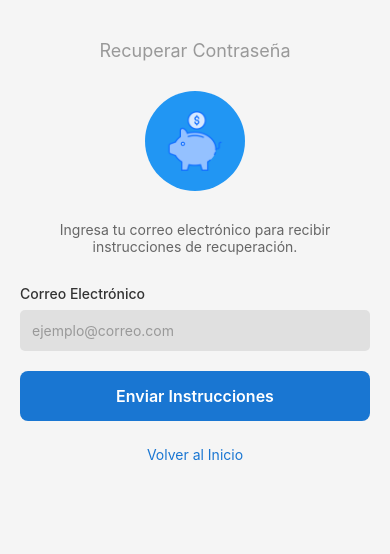
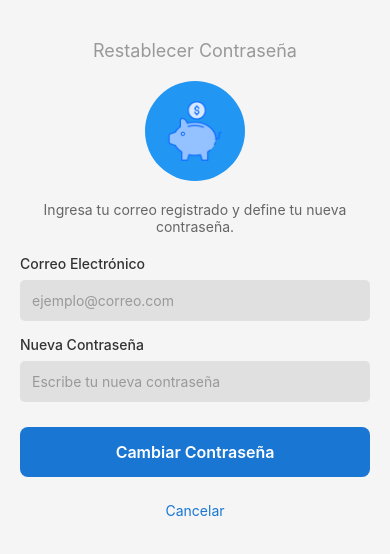
Before and after one commit to RoblesMorenoMonicaMorela/AhorraApp, a React Native app in the folder AhorraApp/: screen /Recuperar in a window 390 px wide. Shown: the top 554 px of the page. Built offline with nearby package versions, Linux system fonts and the light colour scheme.

Commit message:
olvidar contraseña

```diff
--- a/AhorraApp/App.js
+++ b/AhorraApp/App.js
@@ -89,6 +89,8 @@ const AppNavigator = () => {
           <Stack.Screen name="Moneda" component={MonedaScreen} />
           <Stack.Screen name="Idioma" component={IdiomaScreen} />
           <Stack.Screen name="CambiarContra" component={CambiarContraScreen} />
+          <Stack.Screen name="Perfil" component={PerfilScreen} />
+
         </>
       ) : (
         // === ZONA PÚBLICA (Sin Loguear) ===
--- a/AhorraApp/controllers/UsuarioController.js
+++ b/AhorraApp/controllers/UsuarioController.js
@@ -6,36 +6,40 @@ export class UsuarioController {
     await DatabaseService.initialize();
   }
 
-  // Validar formato de email
-  validarEmail(email) {
-    const re = /^[^\s@]+@[^\s@]+\.[^\s@]+$/;
-    return re.test(email);
+  async login(email, password) {
+    const user = await DatabaseService.loginUser(email, password);
+    if (!user) {
+      throw new Error('Credenciales incorrectas');
+    }
+    return user;
   }
 
   async registrar(nombre, email, password) {
-    if (!nombre || !email || !password) throw new Error("Todos los campos son obligatorios.");
-    if (!this.validarEmail(email)) throw new Error("Correo inválido.");
-    if (password.length < 6) throw new Error("Contraseña mínima de 6 caracteres.");
-
+    if (!nombre || !email || !password) {
+      throw new Error('Todos los campos son obligatorios');
+    }
     try {
-      return await DatabaseService.registerUser(nombre, email, password);
+      const newUser = await DatabaseService.registerUser(nombre, email, password);
+      return newUser;
     } catch (error) {
-      throw new Error("No se pudo registrar. Es posible que el correo ya exista.");
+      throw new Error('Error al registrar: ' + error.message);
     }
   }
 
+  // FUNCIÓN CORREGIDA PARA CAMBIO DE CONTRASEÑA DIRECTO
+  async restablecerContrasenaDirecta(email, nuevaPass) {
+    // 1. Validaciones
+    if (!email) throw new Error("El correo es obligatorio.");
+    if (!nuevaPass || nuevaPass.length < 4) throw new Error("La nueva contraseña debe tener al menos 4 caracteres.");
 
-  async login(email, password) {
-    if (!email || !password) throw new Error("Ingresa correo y contraseña.");
-    const user = await DatabaseService.loginUser(email, password);
-    if (!user) throw new Error("Usuario o contraseña incorrectos.");
-    return user;
-  }
+    // 2. Verificar que el usuario exista
+    const existe = await DatabaseService.checkEmailExists(email);
+    if (!existe) {
+      throw new Error("No existe ninguna cuenta registrada con este correo.");
+    }
 
-  // --- ESTA ES LA FUNCIÓN QUE FALTABA ---
-  async actualizarPerfil(id, nombre, email, telefono, direccion) {
-    if (!nombre || !email) throw new Error("Nombre y correo son obligatorios.");
-    // Aquí podrías agregar más validaciones si quisieras
-    return await DatabaseService.updateUser(id, nombre, email, telefono, direccion);
+    // 3. Actualizar
+    await DatabaseService.updatePasswordByEmail(email, nuevaPass);
+    return true;
   }
 }
--- a/AhorraApp/screens/OlvidarContraScreen.js
+++ b/AhorraApp/screens/OlvidarContraScreen.js
@@ -1,32 +1,49 @@
 import React, { useState } from 'react';
 import { View, Text, TextInput, StyleSheet, TouchableOpacity, ScrollView, Image, SafeAreaView, Alert } from 'react-native';
+// IMPORTANTE: Importamos el controlador
+import { UsuarioController } from '../controllers/UsuarioController';
 
 const LOGO_APP_IMAGE = require('../assets/recursos/Ahorro.png');
 
 export default function OlvidarContraScreen({ navigation }) {
   const [email, setEmail] = useState('');
+  const [newPassword, setNewPassword] = useState('');
+  const [loading, setLoading] = useState(false);
 
-  const handleEnviar = () => {
-    if (!email.trim()) {
-      Alert.alert("Campo vacío", "Por favor ingresa tu correo para recuperar la contraseña.");
+  const controller = new UsuarioController();
+
+  const handleRestablecer = async () => {
+    // IMPORTANTE: Limpiamos los espacios en blanco para evitar errores
+    const correoLimpio = email.trim();
+    const passLimpia = newPassword.trim();
+
+    if (!correoLimpio || !passLimpia) {
+      Alert.alert("Atención", "Por favor ingresa tu correo y la nueva contraseña.");
       return;
     }
 
-    // Simulación de envío
-    Alert.alert(
-      "Correo Enviado",
-      `Hemos enviado instrucciones de recuperación a ${email}. Por favor revisa tu bandeja de entrada.`,
-      [
-        { text: "OK", onPress: () => navigation.goBack() }
-      ]
-    );
+    setLoading(true);
+    try {
+      // Llamada directa al controlador local
+      await controller.restablecerContrasenaDirecta(correoLimpio, passLimpia);
+
+      Alert.alert(
+        "¡Éxito!",
+        "Contraseña actualizada correctamente. Ahora puedes iniciar sesión con tu nueva clave.",
+        [{ text: "Ir al Login", onPress: () => navigation.goBack() }]
+      );
+    } catch (err) {
+      Alert.alert("Error", err.message);
+    } finally {
+      setLoading(false);
+    }
   };
 
   return (
     <SafeAreaView style={styles.safeAreaContainer}>
       <ScrollView contentContainerStyle={styles.scrollContainer}>
         <View style={styles.container}>
-          <Text style={styles.title}>Recuperar Contraseña</Text>
+          <Text style={styles.title}>Restablecer Contraseña</Text>
 
           <View style={styles.iconContainer}>
             <View style={styles.piggyBankIcon}>
@@ -35,9 +52,10 @@ export default function OlvidarContraScreen({ navigation }) {
           </View>
 
           <Text style={styles.instruction}>
-            Ingresa tu correo electrónico para recibir instrucciones de recuperación.
+            Ingresa tu correo registrado y define tu nueva contraseña.
           </Text>
 
+          {/* CAMPO DE CORREO */}
           <View style={styles.formContainer}>
             <Text style={styles.label}>Correo Electrónico</Text>
             <TextInput
@@ -51,12 +69,31 @@ export default function OlvidarContraScreen({ navigation }) {
             />
           </View>
 
-          <TouchableOpacity style={styles.primaryButton} onPress={handleEnviar}>
-            <Text style={styles.buttonText}>Enviar Instrucciones</Text>
+          {/* CAMPO DE NUEVA CONTRASEÑA */}
+          <View style={styles.formContainer}>
+            <Text style={styles.label}>Nueva Contraseña</Text>
+            <TextInput
+              style={styles.input}
+              placeholder="Escribe tu nueva contraseña"
+              placeholderTextColor="#999"
+              secureTextEntry={true} // Oculta la contraseña
+              value={newPassword}
+              onChangeText={setNewPassword}
+            />
+          </View>
+
+          <TouchableOpacity
+            style={[styles.primaryButton, loading && { opacity: 0.7 }]}
+            onPress={handleRestablecer}
+            disabled={loading}
+          >
+            <Text style={styles.buttonText}>
+              {loading ? "Actualizando..." : "Cambiar Contraseña"}
+            </Text>
           </TouchableOpacity>
 
           <TouchableOpacity style={styles.secondaryButton} onPress={() => navigation.goBack()}>
-            <Text style={styles.secondaryButtonText}>Volver al Inicio</Text>
+            <Text style={styles.secondaryButtonText}>Cancelar</Text>
           </TouchableOpacity>
         </View>
       </ScrollView>
@@ -65,8 +102,7 @@ export default function OlvidarContraScreen({ navigation }) {
 }
 
 const styles = StyleSheet.create({
-  safeAreaContainer: {
-    flex: 1,
+  safeAreaContainer: { flex: 1,
     backgroundColor: '#f5f5f5'
   },
   scrollContainer: { flexGrow: 1 },
@@ -79,9 +115,9 @@ const styles = StyleSheet.create({
   title: {
     fontSize: 18,
     color: '#999',
-    marginBottom: 30
+    marginBottom: 20
   },
-  iconContainer: { marginBottom: 30 },
+  iconContainer: { marginBottom: 20 },
   piggyBankIcon: {
     width: 100,
     height: 100,
@@ -98,11 +134,11 @@ const styles = StyleSheet.create({
     fontSize: 14,
     color: '#666',
     textAlign: 'center',
-    marginBottom: 30
+    marginBottom: 20
   },
   formContainer: {
     width: '100%',
-    marginBottom: 20
+    marginBottom: 15
   },
   label: {
     fontSize: 14,
@@ -122,7 +158,8 @@ const styles = StyleSheet.create({
     borderRadius: 8,
     width: '100%',
     alignItems: 'center',
-    marginBottom: 15
+    marginBottom: 15,
+    marginTop: 10
   },
   buttonText: {
     color: 'white',
```
Also changed, not shown: AhorraApp/database/DatabaseService.js (+35 -19 lines).
